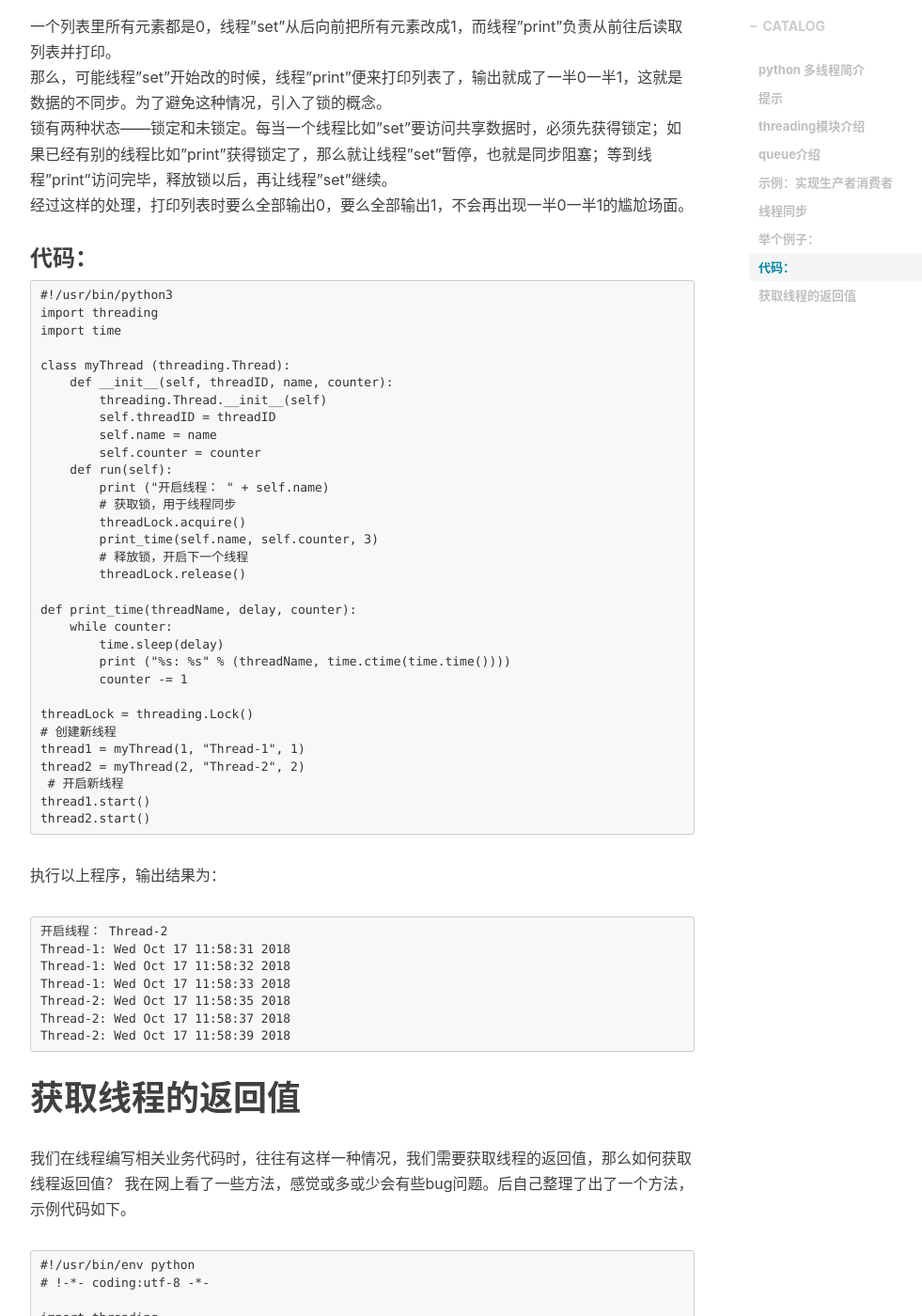
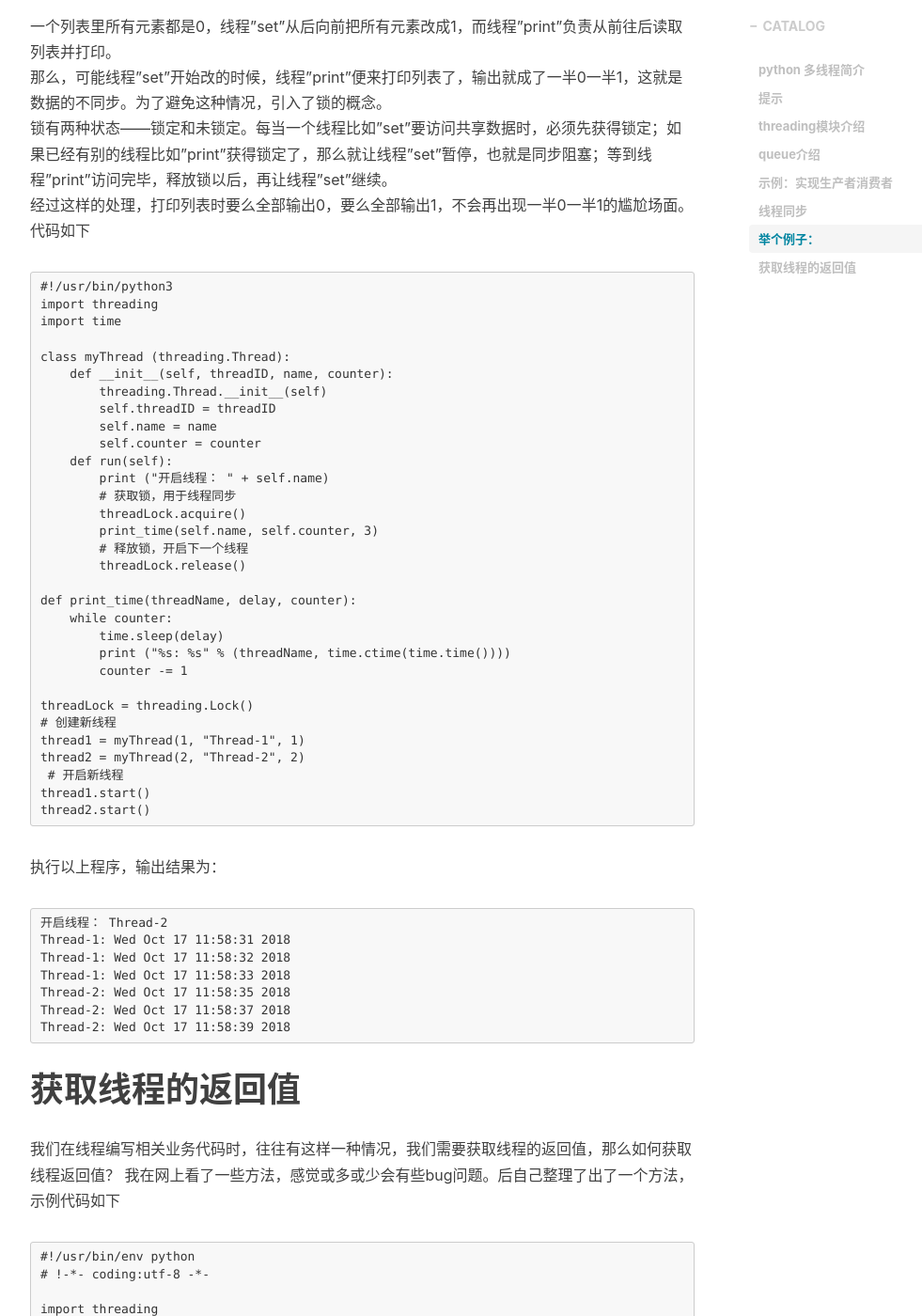
Before and after one commit to yuantianchi/sky.github.io, a Jekyll site: the page built from _posts/2018-10-16-Python 多线程.md, in a window 1280 px wide and 1400 px high, scrolled down 3699 px. Shown: the whole window at 94% size, without its empty margins (233-1214 px from the left). Built offline with Jekyll 4.4.1, drawn with Linux system fonts in a browser that asks for light colours; nearby versions of some CDN libraries; comment, search, counter and statistics services are not loaded.

Commit message:
Modify notes

````diff
--- a/_posts/2018-10-16-Python 多线程.md
+++ b/_posts/2018-10-16-Python 多线程.md
@@ -111,9 +111,7 @@ if __name__ == '__main__':
 一个列表里所有元素都是0，线程"set"从后向前把所有元素改成1，而线程"print"负责从前往后读取列表并打印。
 那么，可能线程"set"开始改的时候，线程"print"便来打印列表了，输出就成了一半0一半1，这就是数据的不同步。为了避免这种情况，引入了锁的概念。
 锁有两种状态——锁定和未锁定。每当一个线程比如"set"要访问共享数据时，必须先获得锁定；如果已经有别的线程比如"print"获得锁定了，那么就让线程"set"暂停，也就是同步阻塞；等到线程"print"访问完毕，释放锁以后，再让线程"set"继续。
-经过这样的处理，打印列表时要么全部输出0，要么全部输出1，不会再出现一半0一半1的尴尬场面。
-
-### 代码：
+经过这样的处理，打印列表时要么全部输出0，要么全部输出1，不会再出现一半0一半1的尴尬场面。代码如下
 ```
 #!/usr/bin/python3
 import threading
@@ -160,7 +158,7 @@ Thread-2: Wed Oct 17 11:58:39 2018
 
 # 获取线程的返回值
 我们在线程编写相关业务代码时，往往有这样一种情况，我们需要获取线程的返回值，那么如何获取线程返回值？
-我在网上看了一些方法，感觉或多或少会有些bug问题。后自己整理了出了一个方法，示例代码如下。
+我在网上看了一些方法，感觉或多或少会有些bug问题。后自己整理了出了一个方法，示例代码如下
 ```
 #!/usr/bin/env python
 # !-*- coding:utf-8 -*-
````
